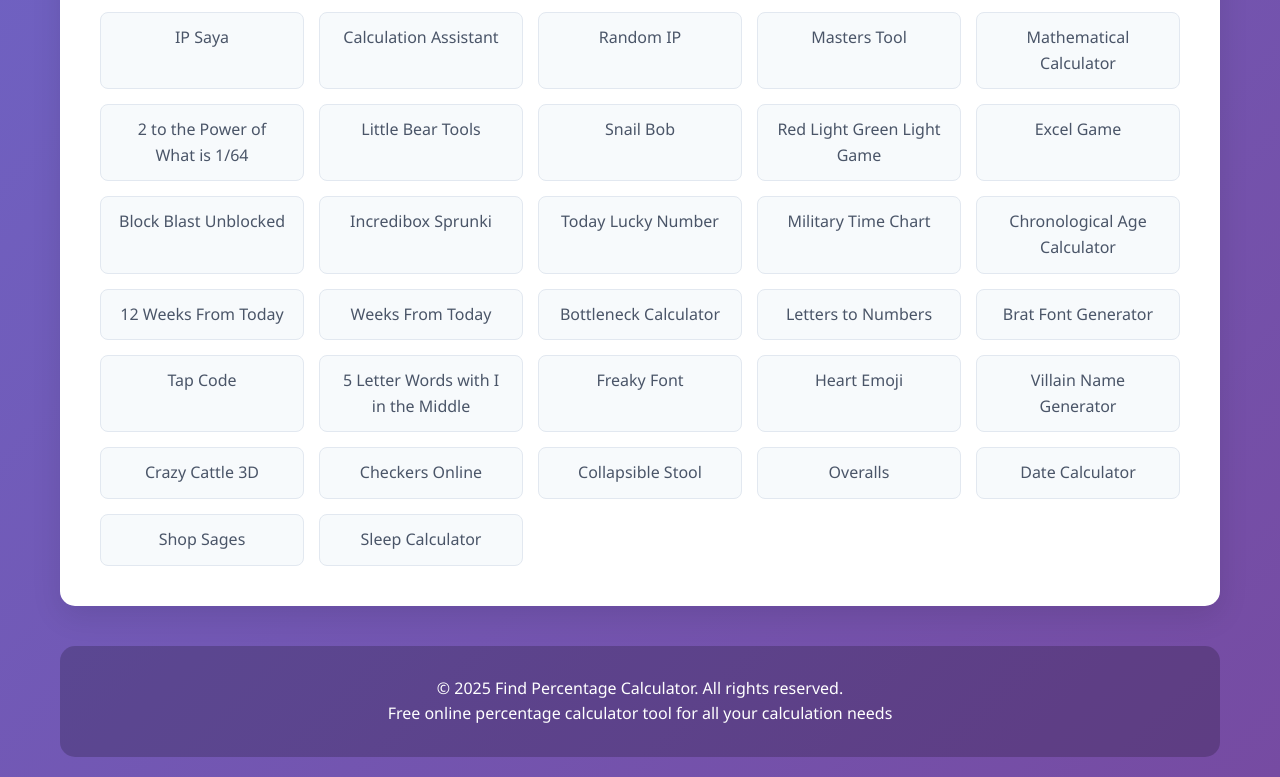
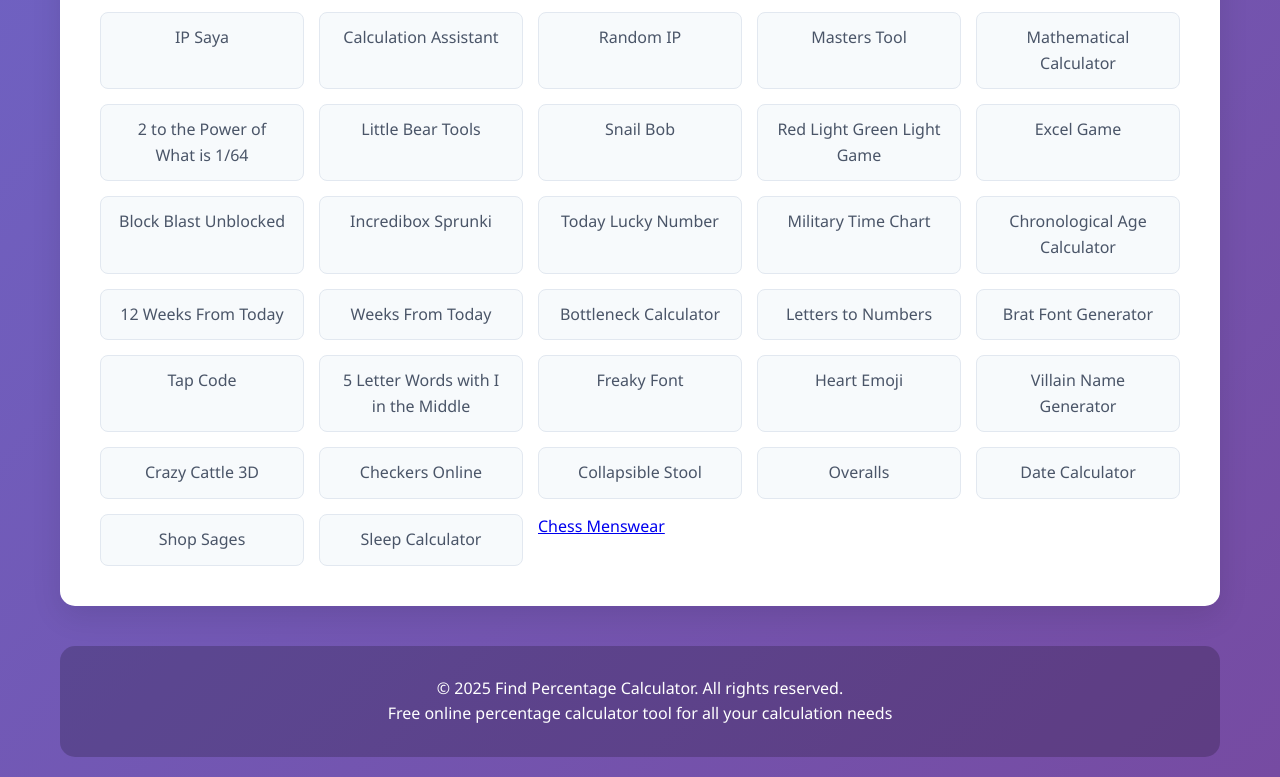
Before and after one commit to hao974/findpercentagecalculator.net, a plain HTML site: page index.html in a window 1280 px wide. Shown: the part 2768-3545 px from the top of the page. Drawn offline with Linux system fonts and the light colour scheme.

Commit message:
Update index.html

```diff
--- a/index.html
+++ b/index.html
@@ -548,6 +548,7 @@
                 <a href="https://datecalculators.org/" target="_blank" title="Date Calculator" class="site-link">Date Calculator</a>
                 <a href="https://www.shopsages.com/" target="_blank" title="Shop Sages" class="site-link">Shop Sages</a>
                 <a href="https://sleepcalculators.org/" target="_blank" title="Sleep Calculator" class="site-link">Sleep Calculator</a>
+                <a href="https://chessmenswears.com/" target="_blank" title="Chess Menswear">Chess Menswear</a>
             </div>
         </section>
 
```
